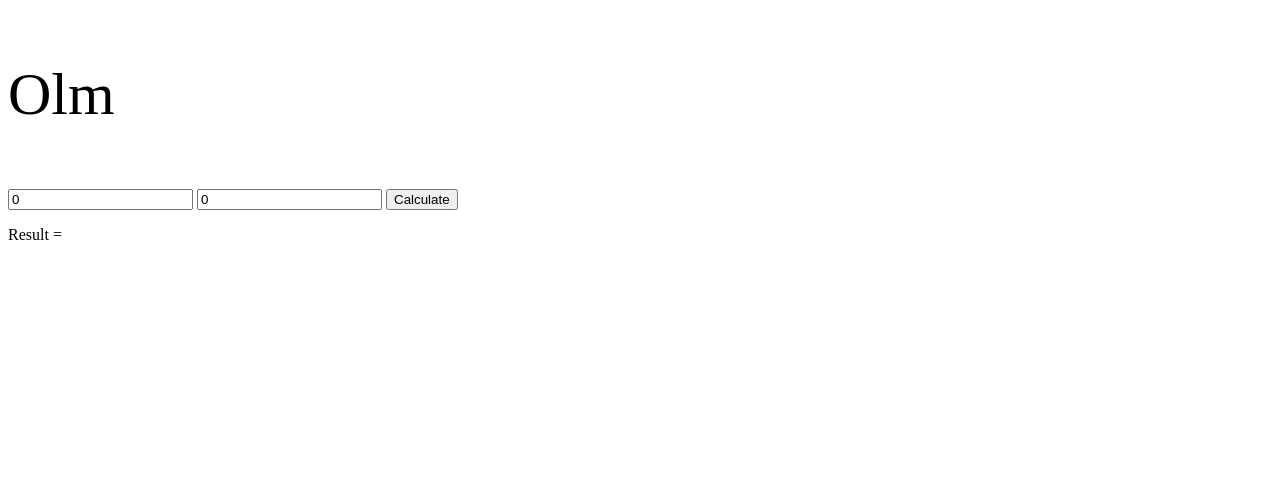
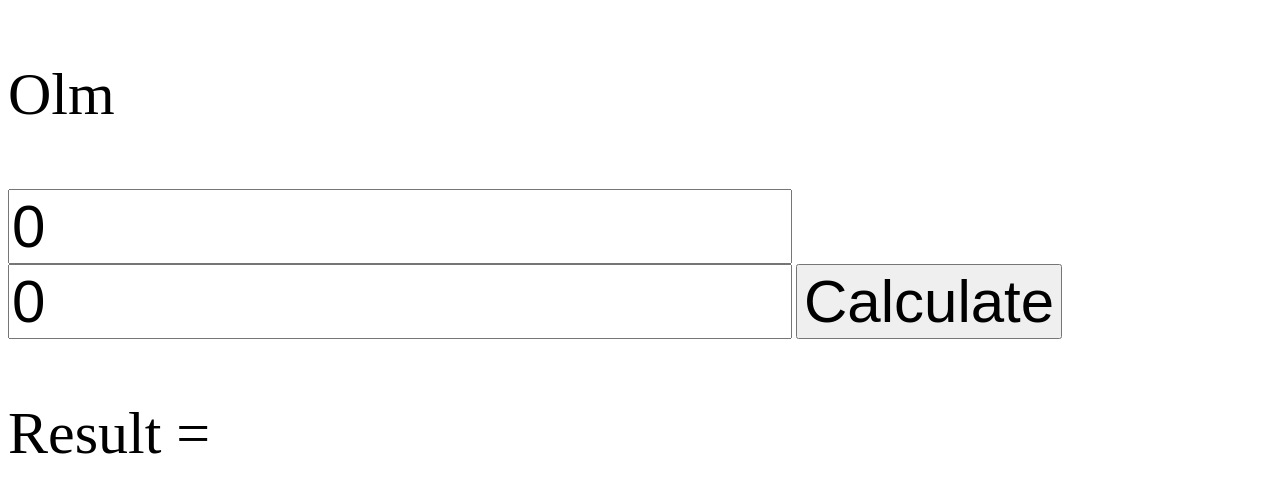
Before and after one commit to papaya123469/papaya123469.github.io, a plain HTML site: page index.html in a window 1280 px wide. Drawn offline with Linux system fonts and the light colour scheme.

Commit message:
Update index.html

```diff
--- a/index.html
+++ b/index.html
@@ -9,13 +9,13 @@
 
 <p class="lw">Olm</p>
 
-<input type="number" value="0" id = '1st'/>
-<input type="number" value="0" id = '2nd'/>
+<input class="lw" type="number" value="0" id = '1st'/>
+<input class="lw" type="number" value="0" id = '2nd'/>
 
-<input type="button" value="Calculate" onclick="doMath();" />
+<input class="lw" type="button" value="Calculate" onclick="doMath();" />
 
 
- <p id = 'result'> Result = </p>
+ <p id class="lw" = 'result'> Result = </p>
 
 
 
```
